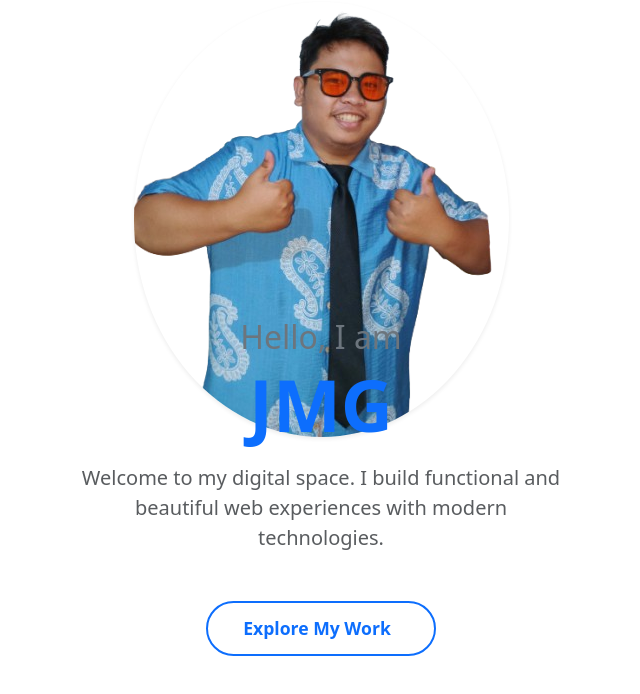
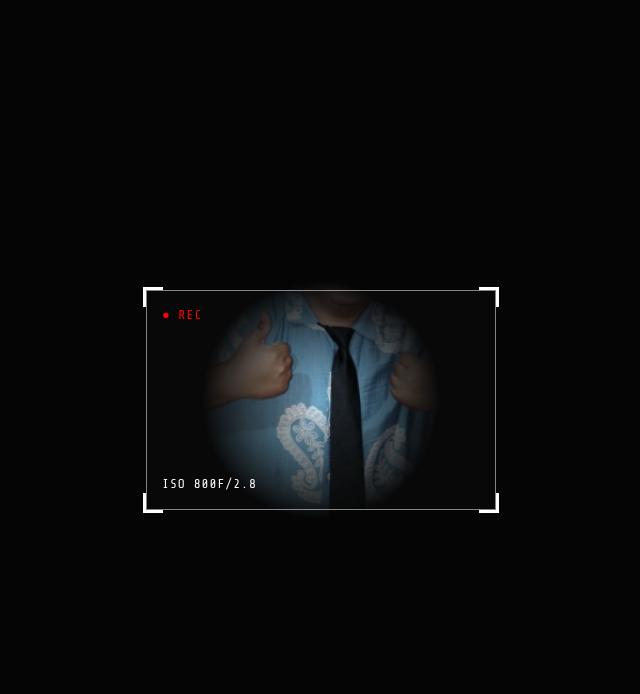
Before and after one commit to JMGadia/CV_Profile, a Vue app: page / in a window 1280 px wide. Shown: the top 694 px of the page, without its empty margins (319-959 px from the left). Built offline with nearby package versions, Linux system fonts and the light colour scheme.

Commit message:
version 3.0

```diff
--- a/src/views/Intropage.vue
+++ b/src/views/Intropage.vue
@@ -1,101 +1,286 @@
 <template>
-  <div class="intro-screen v-100 d-flex align-items-center justify-content-center">
-    <div class="content-box text-center p-4">
+  <div
+    class="intro-screen"
+    @mousemove="handleMouseMove"
+    @touchmove.prevent="handleTouchMove"
+    @mousedown.left="handleDesktopClick"
+  >
+    <div class="stage">
+      <div
+        class="subject-container"
+        :style="{ maskImage: flashlightMask, webkitMaskImage: flashlightMask }"
+      >
+        <img src="../assets/welcomeimage.png" alt="Target" class="target-image" />
+        <div class="target-label">SUBJECT DETECTED</div>
+      </div>
+    </div>
 
-      <div class="image-container mb-4 mx-auto animate-fade-in">
-        <div class="image-placeholder d-flex align-items-center justify-content-center">
-           <img src="/src/assets/welcomeimage.png" alt="Logo or Personal Icon" class="rounded-circle shadow-sm" />
+    <div
+      class="camera-rig"
+      :style="{
+        left: mousePos.px + 'px',
+        top: mousePos.py + 'px',
+        transform: `translate(-50%, -50%) rotate(${mousePos.tilt}deg) scale(${isMobile ? 0.8 : 1})`,
+      }"
+    >
+      <div class="viewfinder">
+        <div class="corner tl"></div>
+        <div class="corner tr"></div>
+        <div class="corner bl"></div>
+        <div class="corner br"></div>
+
+        <div class="hud-top">
+          <span class="rec-dot">● REC</span>
+        </div>
+
+        <div v-if="isMobile" class="mobile-shutter-zone">
+          <button @touchstart.stop="takePhoto" class="shutter-btn">
+            <div class="shutter-inner"></div>
+          </button>
+          <span class="tap-hint">TAP TO SNAP</span>
+        </div>
+
+        <div class="hud-bottom">
+          <span>ISO {{ isMobile ? 'Auto' : '800' }}</span>
+          <span>F/2.8</span>
         </div>
       </div>
+    </div>
 
-      <div class="text-container animate-slide-up">
-        <h2 class="fw-light text-secondary mb-1">Hello, I am</h2>
-        <h1 class="display-2 fw-bold text-primary mb-3">JMG</h1>
-        <p class="lead mb-5 text-muted mx-auto" style="max-width: 500px;">
-          Welcome to my digital space. I build functional and beautiful web experiences
-          with modern technologies.
-        </p>
-      </div>
-
-      <button @click="enterSite" class="btn-enter animate-fade-in-delayed">
-        <span>Explore My Work</span>
-        <i class="bi bi-arrow-right ms-2"></i>
-      </button>
-
-    </div>
+    <div class="flash-effect" v-if="isFlashing"></div>
   </div>
 </template>
 
 <script setup>
+import { ref, computed, onMounted } from 'vue'
 import { useRouter } from 'vue-router'
 
 const router = useRouter()
+const isFlashing = ref(false)
+const isMobile = ref(false)
+const mousePos = ref({ px: 0, py: 0, xPct: 50, yPct: 50, tilt: 0 })
 
-const enterSite = () => {
-  // Pushes to the HomePage we defined in the router
-  router.push('/home')
+onMounted(() => {
+  isMobile.value = /Android|iPhone/i.test(navigator.userAgent)
+
+  // Set initial position to center for mobile
+  mousePos.value.px = window.innerWidth / 2
+  mousePos.value.py = window.innerHeight / 2
+})
+
+// Desktop Movement
+const handleMouseMove = (e) => {
+  if (isMobile.value) return
+  updatePosition(e.clientX, e.clientY)
+}
+
+// Mobile Movement
+const handleTouchMove = (e) => {
+  const touch = e.touches[0]
+  updatePosition(touch.clientX, touch.clientY)
+}
+
+const updatePosition = (x, y) => {
+  const deltaX = x - mousePos.value.px
+  mousePos.value.tilt = deltaX * 0.15
+
+  mousePos.value.px = x
+  mousePos.value.py = y
+  mousePos.value.xPct = (x / window.innerWidth) * 100
+  mousePos.value.yPct = (y / window.innerHeight) * 100
+}
+
+const flashlightMask = computed(() => {
+  // Mobile gets a slightly larger reveal circle for easier visibility
+  const radius = isMobile.value ? '150px' : '120px'
+  return `radial-gradient(circle ${radius} at ${mousePos.value.xPct}% ${mousePos.value.yPct}%, black 0%, transparent 100%)`
+})
+
+const handleDesktopClick = () => {
+  if (!isMobile.value) takePhoto()
+}
+
+const takePhoto = () => {
+  if (isFlashing.value) return
+  isFlashing.value = true
+  setTimeout(() => {
+    router.push('/home')
+  }, 800)
 }
 </script>
 
 <style scoped>
+@import url('https://fonts.googleapis.com/css2?family=Share+Tech+Mono&display=swap');
+
 .intro-screen {
   height: 100vh;
-  background-color: var(--bs-body-bg);
+  width: 100vw;
+  background-color: #050505;
   overflow: hidden;
+  position: relative;
+  cursor: none;
+  font-family: 'Share Tech Mono', monospace;
+  touch-action: none; /* Prevents screen scrolling while moving camera */
 }
 
-/* Image Placeholder Styling */
-.image-placeholder {
-  width: 150px;
-  height: 150px;
-  border: 2px dashed var(--bs-primary-border-subtle);
-  border-radius: 50%;
-  margin: 0 auto;
+/* --- THE REVEAL LOGIC --- */
+.stage {
+  position: absolute;
+  inset: 0;
+  display: flex;
+  align-items: center;
+  justify-content: center;
+  z-index: 1;
 }
 
-/* Custom Modern Button */
-.btn-enter {
-  background: transparent;
-  border: 2px solid var(--bs-primary);
-  color: var(--bs-primary);
-  padding: 12px 35px;
-  font-size: 1.1rem;
-  font-weight: 600;
-  border-radius: 50px;
-  transition: all 0.3s ease;
-  position: relative;
-  overflow: hidden;
+.subject-container {
+  width: 100%;
+  height: 100%;
+  display: flex;
+  flex-direction: column;
+  align-items: center;
+  justify-content: center;
 }
 
-.btn-enter:hover {
-  background-color: var(--bs-primary);
-  color: white;
-  box-shadow: 0 10px 20px rgba(var(--bs-primary-rgb), 0.2);
-  transform: translateY(-3px);
+.target-image {
+  width: 400px;
+  max-width: 80%;
+  filter: brightness(1.1) contrast(1.2) grayscale(0.5);
 }
 
-/* Simple Animations */
-.animate-fade-in {
-  animation: fadeIn 1.2s ease forwards;
+.target-label {
+  color: #00ff00;
+  font-size: 0.8rem;
+  margin-top: 10px;
+  text-shadow: 0 0 10px #00ff00;
 }
 
-.animate-slide-up {
-  animation: slideUp 1s ease-out forwards;
+/* --- CAMERA RIG --- */
+.camera-rig {
+  position: absolute;
+  width: 350px;
+  height: 220px;
+  pointer-events: none;
+  z-index: 10;
+  transition:
+    top 0.1s ease-out,
+    left 0.1s ease-out;
 }
 
-.animate-fade-in-delayed {
-  opacity: 0;
-  animation: fadeIn 1s ease forwards;
-  animation-delay: 0.8s;
+.viewfinder {
+  width: 100%;
+  height: 100%;
+  border: 1.5px solid rgba(255, 255, 255, 0.5);
+  display: flex;
+  flex-direction: column;
+  justify-content: space-between;
+  padding: 15px;
+  background: rgba(255, 255, 255, 0.01);
 }
 
-@keyframes fadeIn {
-  from { opacity: 0; }
-  to { opacity: 1; }
+/* Viewfinder Corners */
+.corner {
+  position: absolute;
+  width: 20px;
+  height: 20px;
+  border: 3px solid #fff;
+}
+.tl {
+  top: -3px;
+  left: -3px;
+  border-right: 0;
+  border-bottom: 0;
+}
+.tr {
+  top: -3px;
+  right: -3px;
+  border-left: 0;
+  border-bottom: 0;
+}
+.bl {
+  bottom: -3px;
+  left: -3px;
+  border-right: 0;
+  border-top: 0;
+}
+.br {
+  bottom: -3px;
+  right: -3px;
+  border-left: 0;
+  border-top: 0;
 }
 
-@keyframes slideUp {
-  from { opacity: 0; transform: translateY(30px); }
-  to { opacity: 1; transform: translateY(0); }
+.rec-dot {
+  color: #ff0000;
+  animation: pulse 1s infinite;
+}
+@keyframes pulse {
+  50% {
+    opacity: 0.3;
+  }
+}
+
+.hud-top,
+.hud-bottom {
+  color: #fff;
+  font-size: 0.8rem;
+  letter-spacing: 1px;
+}
+
+/* --- MOBILE SHUTTER BUTTON --- */
+.mobile-shutter-zone {
+  position: absolute;
+  bottom: -90px;
+  left: 50%;
+  transform: translateX(-50%);
+  pointer-events: auto;
+  text-align: center;
+}
+
+.shutter-btn {
+  width: 70px;
+  height: 70px;
+  background: #fff;
+  border-radius: 50%;
+  border: 4px solid #333;
+  padding: 5px;
+  box-shadow: 0 0 15px rgba(255, 255, 255, 0.3);
+}
+
+.shutter-inner {
+  width: 100%;
+  height: 100%;
+  background: #eee;
+  border-radius: 50%;
+  border: 2px solid #ccc;
+}
+
+.tap-hint {
+  display: block;
+  font-size: 10px;
+  margin-top: 8px;
+  color: #fff;
+  text-shadow: 0 0 5px #000;
+}
+
+/* --- FLASH --- */
+.flash-effect {
+  position: fixed;
+  inset: 0;
+  background: #fff;
+  z-index: 100;
+  animation: flash-animation 1s forwards;
+}
+
+@keyframes flash-animation {
+  0% {
+    opacity: 0;
+  }
+  25% {
+    opacity: 1;
+  }
+  100% {
+    opacity: 1;
+  }
 }
 </style>
```
